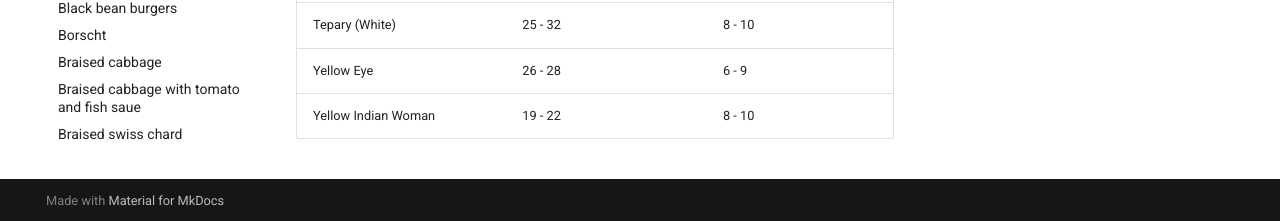
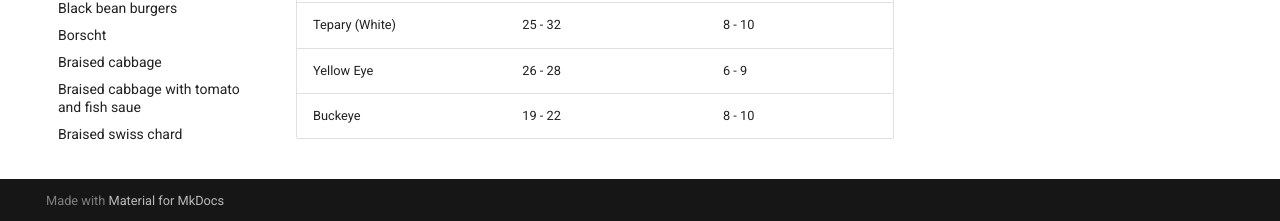
Before and after one commit to billbrod/recipes, an MkDocs documentation site: the page built from docs/reference.md, in a window 1280 px wide and 900 px high, scrolled down 2391 px. Shown: the part 676-897 px from the top of the window. Built offline with MkDocs 1.6.1 and Material for MkDocs 9.7.7, drawn with Linux system fonts in a browser that asks for light colours; comment, search, counter and statistics services are not loaded.

Commit message:
Update reference.md

```diff
--- a/docs/reference.md
+++ b/docs/reference.md
@@ -85,4 +85,4 @@ release.
 | Vaquero                            | 35 - 45                     | 9 - 11                    |
 | Tepary (White)                     | 25 - 32                     | 8 - 10                    |
 | Yellow Eye                         | 26 - 28                     | 6 - 9                     |
-| Yellow Indian Woman                | 19 - 22                     | 8 - 10                    |
+| Buckeye               | 19 - 22                     | 8 - 10                    |
```
